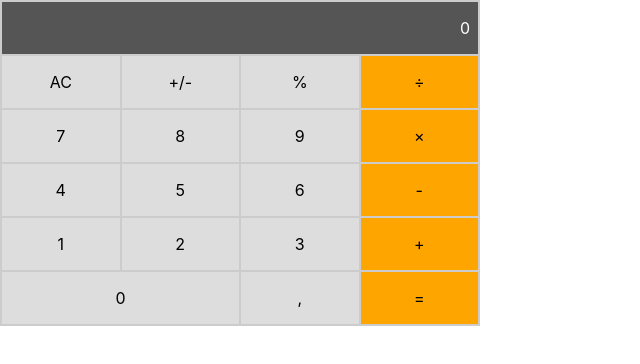
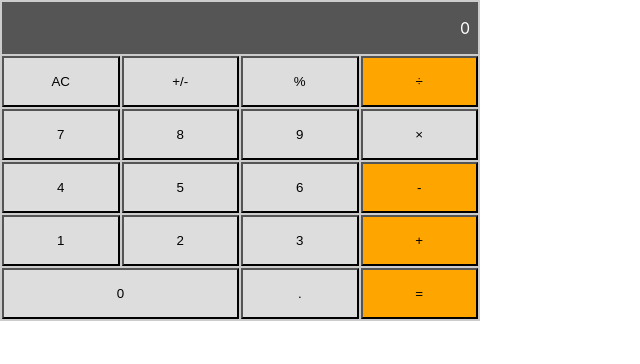
Before and after one commit to alexmedinasf/math-magician, a React (Create React App) app: page / in a window 1280 px wide. Shown: the top 364 px of the page, without its empty margins (0-640 px from the left). Built offline with nearby package versions, Linux system fonts and the light colour scheme.

Commit message:
created event for calculatorbutton

```diff
--- a/src/components/CalculatorButtons.js
+++ b/src/components/CalculatorButtons.js
@@ -1,44 +1,52 @@
-import { PureComponent } from 'react';
+import { Component } from 'react';
 import PropTypes from 'prop-types';
 
-class CalculatorButtons extends PureComponent {
+class CalculatorButtons extends Component {
   constructor(props) {
     super(props);
     this.buttons = props.buttons;
   }
 
-  // state = {  }
+  handleClick(text) {
+    const { onClickButtons } = this.props;
+    onClickButtons(text);
+  }
+
   render() {
     const { buttons } = this.props;
     const innerList = [];
     buttons.forEach((text, index) => {
       const id = `button-${index}`;
-      let li;
+      let button;
       if (text === '0') {
-        li = <li key={id} className="calculator-button button-zero">{text}</li>;
-      } else if (text === '÷' || text === '×' || text === '-' || text === '+' || text === '=') {
-        li = <li key={id} className="calculator-button orange">{text}</li>;
+        button = <button type="button" key={id} className="calculator-button button-zero" onClick={() => this.handleClick(text)}>{text}</button>;
+      } else if (text === '÷' || text === 'x' || text === '-' || text === '+' || text === '=') {
+        button = <button type="button" key={id} className="calculator-button orange" onClick={() => this.handleClick(text)}>{text}</button>;
       } else {
-        li = <li key={id} className="calculator-button">{text}</li>;
+        button = <button type="button" key={id} className="calculator-button" onClick={() => this.handleClick(text)}>{text}</button>;
       }
-      innerList.push(li);
+      innerList.push(button);
     });
     return (
-      <ul id="calculator-buttons">
+      <div id="calculator-buttons">
         {innerList}
-      </ul>
+      </div>
     );
   }
 }
 
-CalculatorButtons.propTypes = { buttons: PropTypes.arrayOf(PropTypes.string) };
+CalculatorButtons.propTypes = {
+  buttons: PropTypes.arrayOf(PropTypes.string),
+  onClickButtons: PropTypes.func.isRequired,
+};
+
 CalculatorButtons.defaultProps = {
   buttons: [
     'AC', '+/-', '%', '÷',
     '7', '8', '9', '×',
     '4', '5', '6', '-',
     '1', '2', '3', '+',
-    '0', ',', '=',
+    '0', '.', '=',
   ],
 };
 
```
